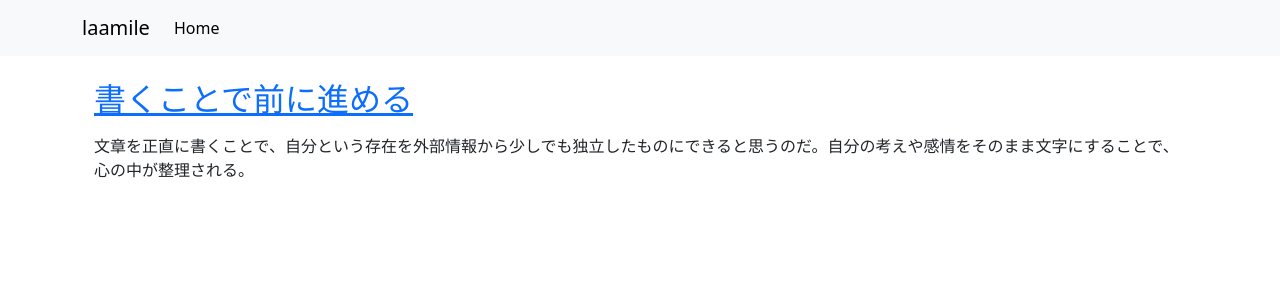
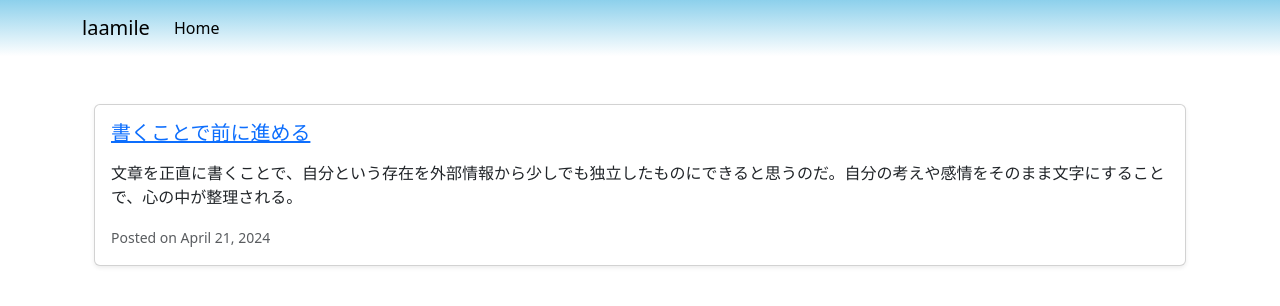
Before and after one commit to ishii-kanade/ishii-kanade.github.io, a Jekyll site: the page built from blog/index.html, in a window 1280 px wide. Shown: the top 306 px of the page. Built offline with Jekyll 4.4.1, drawn with Linux system fonts in a browser that asks for light colours.

Commit message:
デザインを今風に

```diff
--- a/_layouts/default.html
+++ b/_layouts/default.html
@@ -10,8 +10,21 @@
             rel="stylesheet"
         />
     </head>
+
+    <style>
+        .main-gradient {
+            background: linear-gradient(
+                to bottom,
+                /* グラデーションの方向（上から下） */ rgba(135, 206, 235, 0.95),
+                /* スカイブルー、透明度95% */ rgba(255, 255, 255, 0.95)
+                    /* 白、透明度95% */
+            );
+        }
+    </style>
     <body>
-        <nav class="navbar navbar-expand-lg navbar-light bg-light">
+        <nav
+            class="navbar navbar-expand-lg navbar-light bg-light main-gradient"
+        >
             <div class="container">
                 <a class="navbar-brand" href="{{ site.baseurl }}/"
                     >{{ site.title }}</a
--- a/blog/index.html
+++ b/blog/index.html
@@ -2,11 +2,31 @@
 layout: default
 ---
 
-<div class="container">
+<style>
+    .hover-shadow:hover {
+        transform: scale(1.01);
+        transition: transform 0.2s ease-in-out;
+    }
+</style>
+
+<div class="container mt-5">
     {% for post in site.posts %}
-    <div class="post">
-        <h2><a href="{{ post.url }}">{{ post.title }}</a></h2>
-        <p>{{ post.excerpt }}</p>
+    <div class="card mb-4 shadow-sm hover-shadow">
+        <div class="card-body">
+            <h5 class="card-title">
+                <a
+                    href="{{ post.url | prepend: site.baseurl }}"
+                    class="stretched-link"
+                    >{{ post.title }}</a
+                >
+            </h5>
+            <p class="card-text">{{ post.excerpt }}</p>
+            <p class="card-text">
+                <small class="text-muted"
+                    >Posted on {{ post.date | date: "%B %d, %Y" }}</small
+                >
+            </p>
+        </div>
     </div>
     {% endfor %}
 </div>
```
